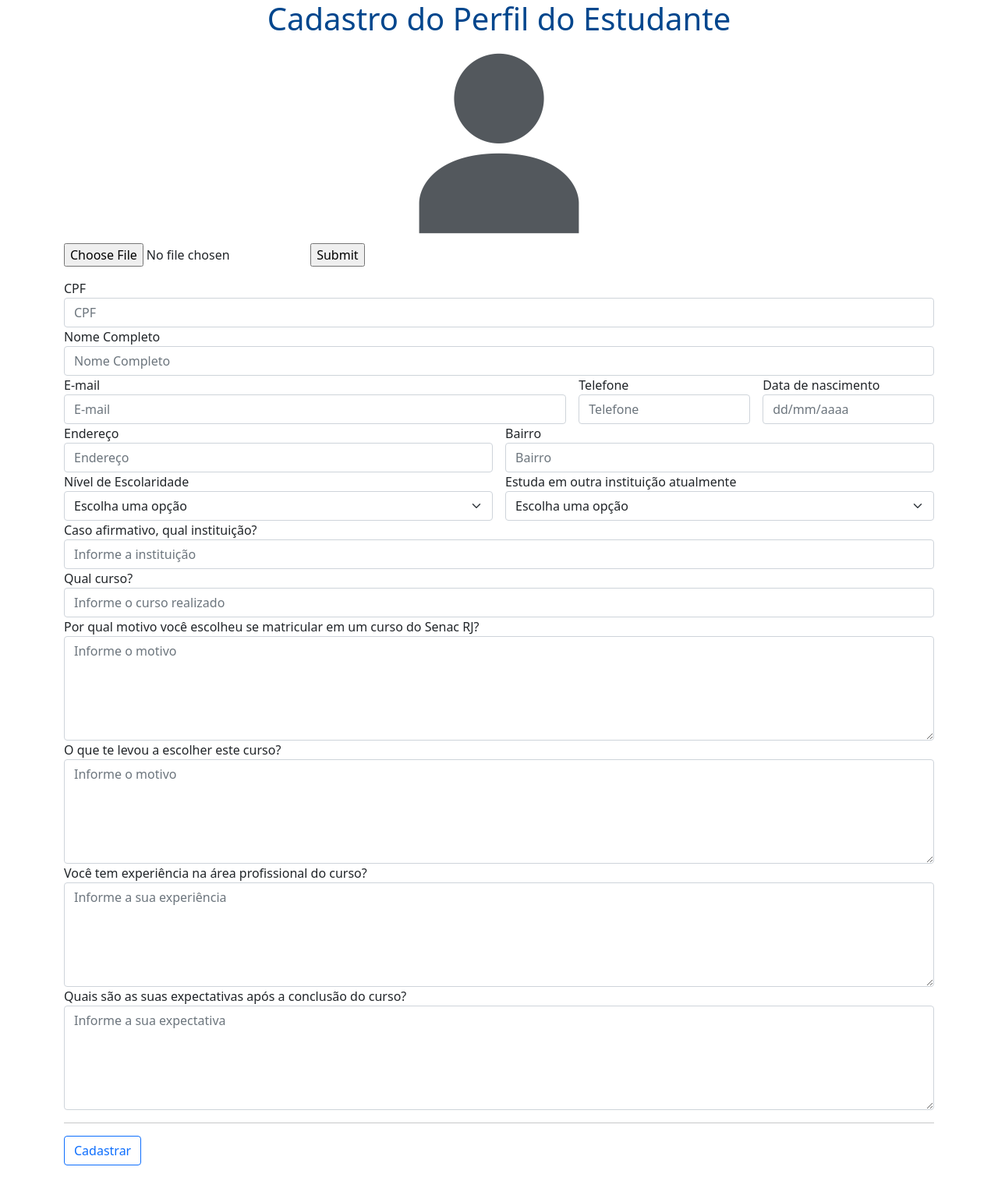
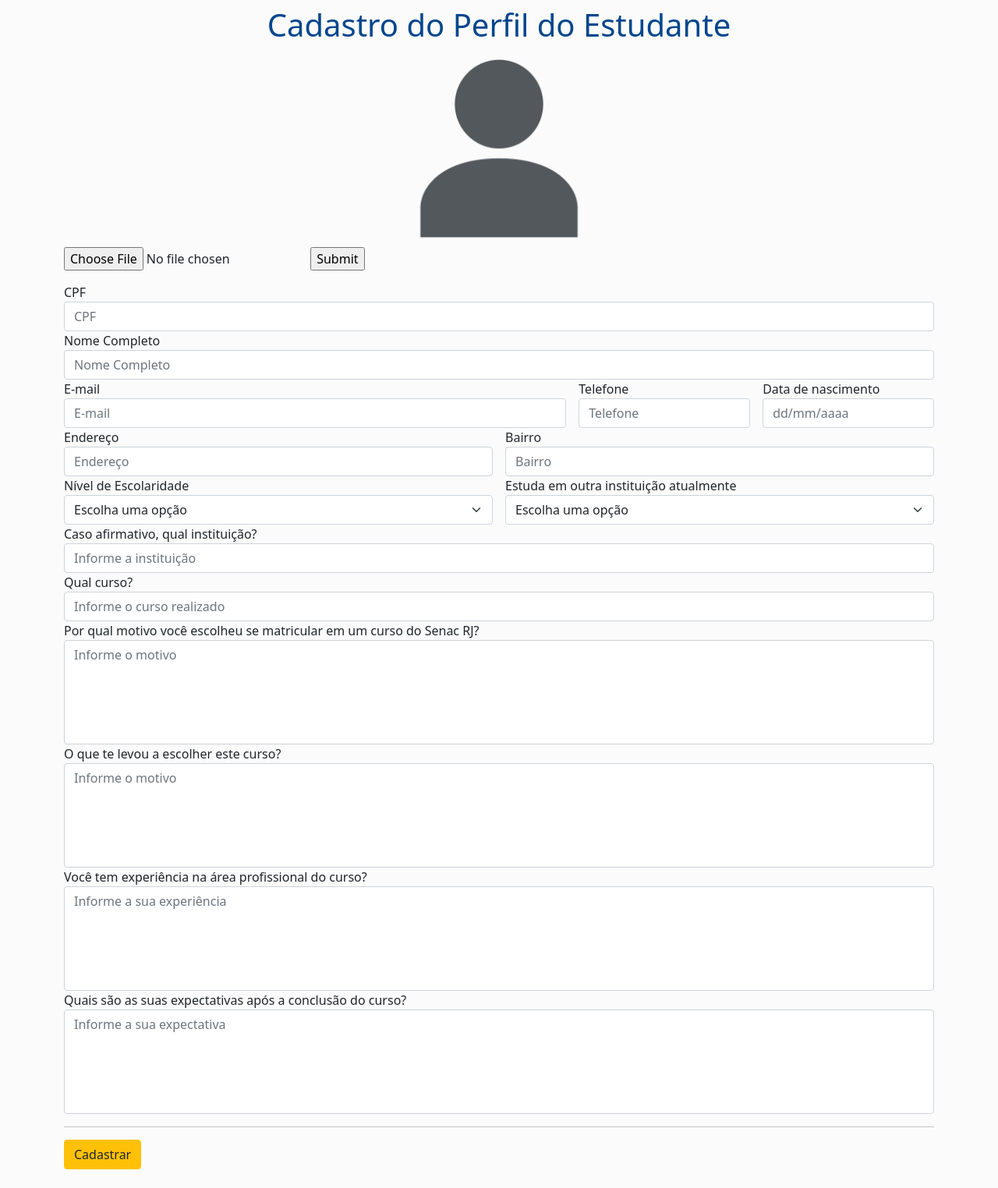
Before and after one commit to 4F-GROUP/L2P, a PHP site: page /cadastro.php in a window 1280 px wide. Shown: the whole page at 78% size. Before the commit the page ends 1495 px from the top, so only its background shows below. Run offline with PHP 8.4, Linux system fonts and the light colour scheme.

Commit message:
algumas outras alterações

```diff
--- a/cadastro.funcionario.php
+++ b/cadastro.funcionario.php
@@ -12,7 +12,7 @@
 <div class="titulo">
   <H1>Cadastro de funcionário</H1>
 </div>
-<body>
+<body class="bg-light p-2 bg-opacity-50">
 
   <Form Cadastro class="funcionario" action="user.register" method="post" >
 
@@ -42,7 +42,7 @@
   </div>
   <br>
   <!-- Botão Cadastrar -->
-  <button class="btn btn-outline-primary" type="submit">Cadastrar</button>
+  <button class="btn btn-warning link-dark" type="submit">Cadastrar</button>
   <!--   <button class="btn btn-outline-primary" type="submit">Limpar Tela</button> -->
   </Form>
 </body>
--- a/cadastro.php
+++ b/cadastro.php
@@ -59,12 +59,12 @@ if (isset($_FILES['Upload'])) {
 <H1>Cadastro do Perfil do Estudante</H1>
 <img src="Imagens\user.png" height="20%" width="20%" alt="">
 </div>
-<body>
+<body class="bg-light p-2 bg-opacity-50">
 
 <Form id="estudanteForm" method="POST" action="estudante.register" Cadastro class="container" enctype="multipart/form-data">
   <div class="mb-3">
-        <input type="file" name="Upload" accept=".jpg, .png, .jpeg, .gif, .bmp, .tif, .tiff|image/*">
-        <input type="submit">
+    <input type="file" name="Upload" accept=".jpg, .png, .jpeg, .gif, .bmp, .tif, .tiff|image/*">
+    <input type="submit">
   </div>
 
   <div class="col-sm">
@@ -139,26 +139,26 @@ if (isset($_FILES['Upload'])) {
 
   <div class="col-sm">
     <label for="motivo">Por qual motivo você escolheu se matricular em um curso do Senac RJ?</label>
-    <textarea class="form-control" name="inputMotivo" rows="5" type="text" placeholder="Informe o motivo" aria-label="motivo" ></textarea>
+    <textarea class="form-control" name="inputMotivo" rows="5" type="text" placeholder="Informe o motivo" aria-label="motivo" id="textarea"></textarea>
   </div>
 
   <div class="col-sm">
     <label for="motivo">O que te levou a escolher este curso?</label>
-    <textarea class="form-control" name="inputEscolha" rows="5" type="text" placeholder="Informe o motivo" aria-label="motivo" ></textarea>
+    <textarea class="form-control" name="inputEscolha" rows="5" type="text" placeholder="Informe o motivo" aria-label="motivo" id="textarea"></textarea>
   </div>
 
   <div>
     <label for="XP">Você tem experiência na área profissional do curso?</label>
-    <textarea class="form-control" name="inputExperiencia" rows="5" type="text" placeholder="Informe a sua experiência" aria-label="XP" ></textarea>
+    <textarea class="form-control" name="inputExperiencia" rows="5" type="text" placeholder="Informe a sua experiência" aria-label="XP" id="textarea"></textarea>
   </div>
 
   <div>
     <label for="Expectativas">Quais são as suas expectativas após a conclusão do curso?</label>
-    <textarea class="form-control" name="inputExpectativa" rows="5" type="text" placeholder="Informe a sua expectativa" aria-label="expectativa" ></textarea>
+    <textarea class="form-control" name="inputExpectativa" rows="5" type="text" placeholder="Informe a sua expectativa" aria-label="expectativa" id="textarea"></textarea>
   </div>
   <hr>
   <!-- Botão Cadastrar -->
-  <button class="btn btn-outline-primary" type="submit">Cadastrar</button>
+  <button class="btn btn-warning link-dark mb-3" type="submit">Cadastrar</button>
   <!--   <button class="btn btn-outline-primary" type="submit">Limpar Tela</button> -->
 
 </Form>
--- a/css/cadastro.css
+++ b/css/cadastro.css
@@ -4,6 +4,10 @@
 .titulo {
   text-align: center;
   color: #00468D;
+}
+
+#textarea{
+  resize: none;
 }
 
 .menu{
--- a/home.php
+++ b/home.php
@@ -3,7 +3,7 @@
 <head>
     <meta charset="UTF-8">
     <link href="https://cdn.jsdelivr.net/npm/bootstrap@5.1.3/dist/css/bootstrap.min.css" rel="stylesheet" integrity="sha384-1BmE4kWBq78iYhFldvKuhfTAU6auU8tT94WrHftjDbrCEXSU1oBoqyl2QvZ6jIW3" crossorigin="anonymous">
-
+    <link rel="stylesheet" href="https://cdn.jsdelivr.net/npm/bootstrap-icons@1.8.1/font/bootstrap-icons.css">
     <title>Layout Responsivo</title>
 
     <link rel="stylesheet" href="./css/cadastro.css">
@@ -12,9 +12,7 @@
     <div class="navbar">
     <nav class="navbar navbar-light">
         <div class="container-fluid">
-
-            <button type="button" class="btn btn-outline-danger">Sair</button>
-
+            <button type="button" class="btn btn-outline-danger"><i class="bi bi-box-arrow-left"></i> Sair</button>
         </div>
       </nav>
     </div>
```
Also changed, not shown: login.funcionario.php (+5 -4 lines).
